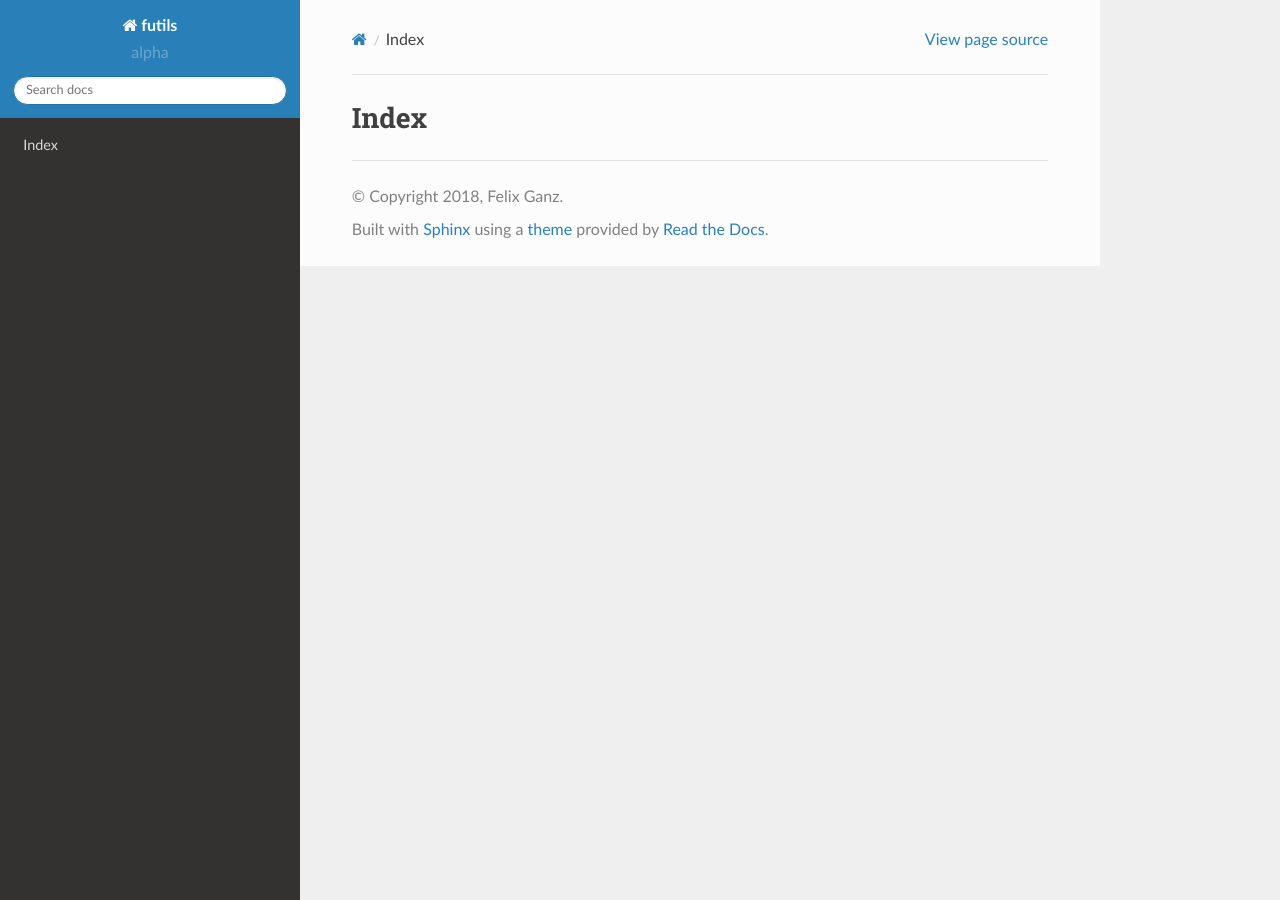
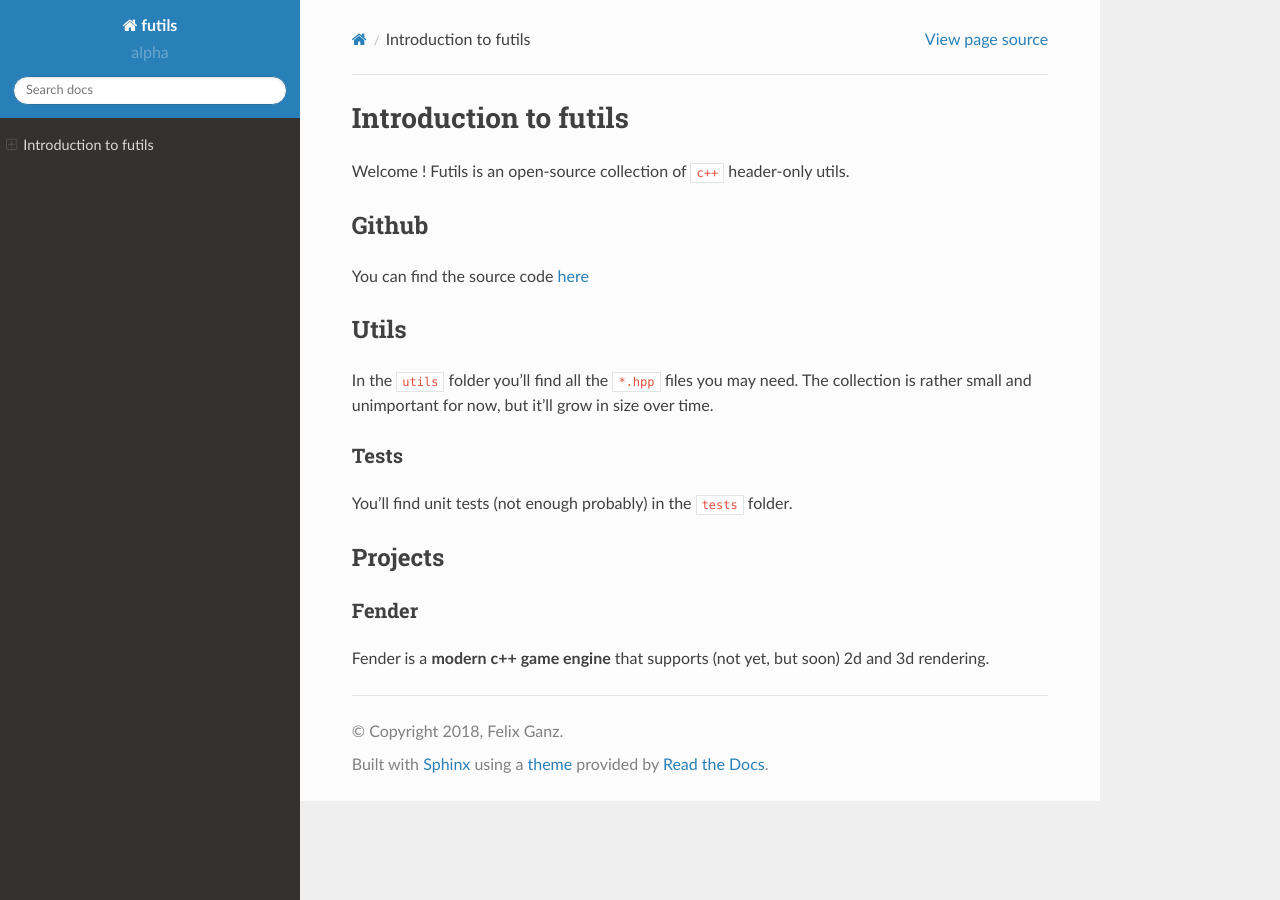
Before and after one commit to ganzf/futils, a Sphinx documentation site: the page built from docs/index.md, in a window 1280 px wide. Built offline with Sphinx 7.4.7 and the Read the Docs theme 2.0.0, drawn with Linux system fonts in a browser that asks for light colours.

Commit message:
doc in md

````diff
--- a/docs/index.md
+++ b/docs/index.md
@@ -1 +1,21 @@
-# Index
+# Introduction to futils
+
+Welcome ! Futils is an open-source collection of ```c++``` header-only utils.
+
+## Github
+
+You can find the source code [here](https://github.com/ganzf/futils)
+
+## Utils
+
+In the ```utils``` folder you'll find all the ```*.hpp``` files you may need. The collection is rather small and unimportant for now, but it'll grow in size over time.
+
+### Tests
+
+You'll find unit tests (not enough probably) in the ```tests``` folder.
+
+## Projects
+
+### Fender
+
+Fender is a **modern c++ game engine** that supports (not yet, but soon) 2d and 3d rendering.
````
Also changed, not shown: docs/index.rst (deleted, +0 -21 lines).
